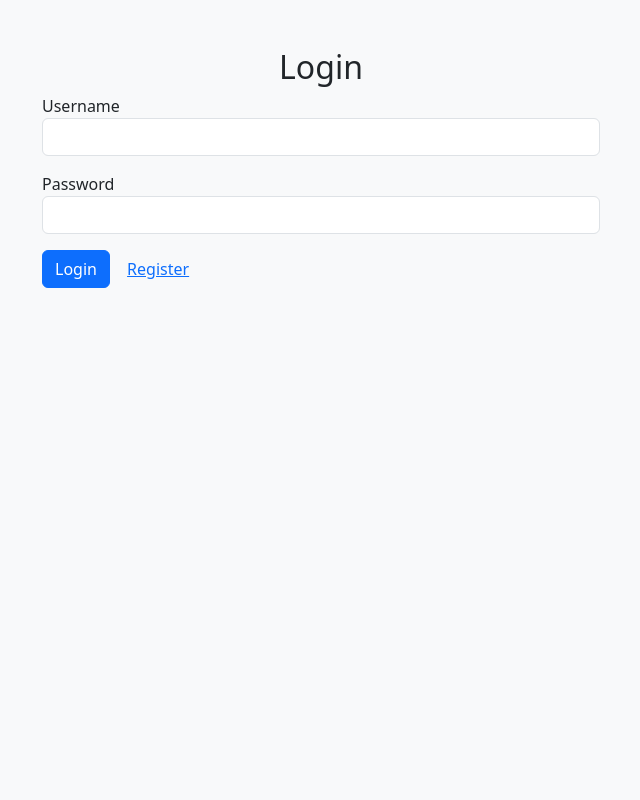
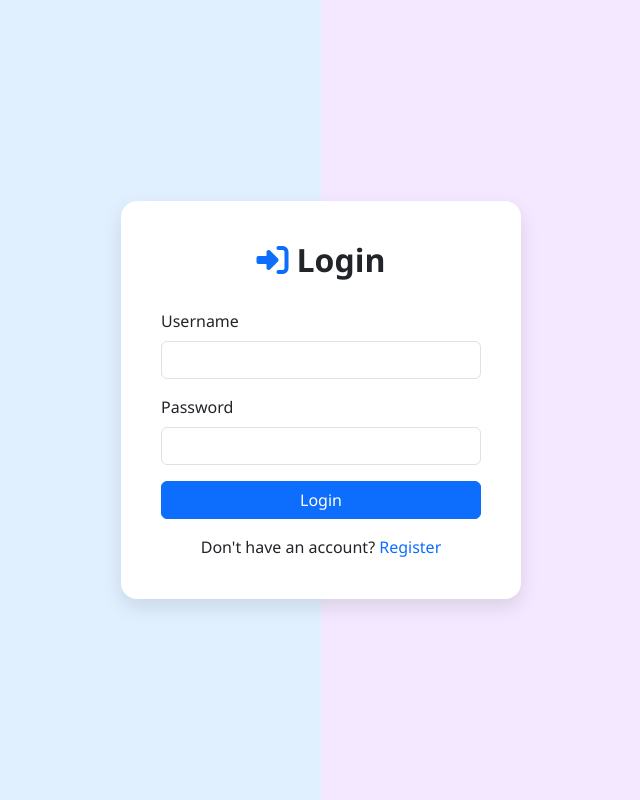
Before and after one commit to Alokzhan/extension-conversion, a Flask app: page /login in a window 1280 px wide. Shown: the whole page, without its empty margins (319-959 px from the left). Run offline with Flask 3, Linux system fonts and the light colour scheme; some libraries are stand-ins or nearby versions.

Commit message:
Update login.html

```diff
--- a/templates/login.html
+++ b/templates/login.html
@@ -3,22 +3,53 @@
 <head>
   <meta charset="UTF-8">
   <title>Login - File Converter</title>
+  <meta name="viewport" content="width=device-width, initial-scale=1.0">
   <link href="https://cdn.jsdelivr.net/npm/bootstrap@5.3.0/dist/css/bootstrap.min.css" rel="stylesheet">
+  <script src="https://kit.fontawesome.com/a2e0d5d26d.js" crossorigin="anonymous"></script>
+  <style>
+    body {
+      background: linear-gradient(to right, #e0f0ff 50%, #f3e8ff 50%);
+      height: 100vh;
+      display: flex;
+      align-items: center;
+      justify-content: center;
+      font-family: 'Segoe UI', sans-serif;
+    }
+    .login-card {
+      background: #fff;
+      padding: 40px;
+      border-radius: 16px;
+      box-shadow: 0 8px 20px rgba(0, 0, 0, 0.1);
+      width: 100%;
+      max-width: 400px;
+    }
+    .form-label {
+      font-weight: 500;
+    }
+    h2 {
+      font-weight: 700;
+      margin-bottom: 30px;
+    }
+  </style>
 </head>
-<body class="bg-light">
-<div class="container mt-5">
-  <h2 class="text-center">Login</h2>
-  <form method="POST" class="col-md-6 mx-auto">
+<body>
+  <div class="login-card">
+    <h2 class="text-center"><i class="fas fa-sign-in-alt text-primary me-2"></i>Login</h2>
+    <form method="POST">
       <div class="mb-3">
-      <label>Username</label>
+        <label class="form-label">Username</label>
         <input name="username" class="form-control" required>
       </div>
       <div class="mb-3">
-      <label>Password</label>
+        <label class="form-label">Password</label>
         <input type="password" name="password" class="form-control" required>
       </div>
+      <div class="d-grid">
         <button class="btn btn-primary">Login</button>
-    <a href="/register" class="btn btn-link">Register</a>
+      </div>
+      <div class="mt-3 text-center">
+        <span>Don't have an account? <a href="/register" class="text-decoration-none">Register</a></span>
+      </div>
     </form>
   </div>
 </body>
```
Lines whose indentation alone changed are shown as unchanged.
